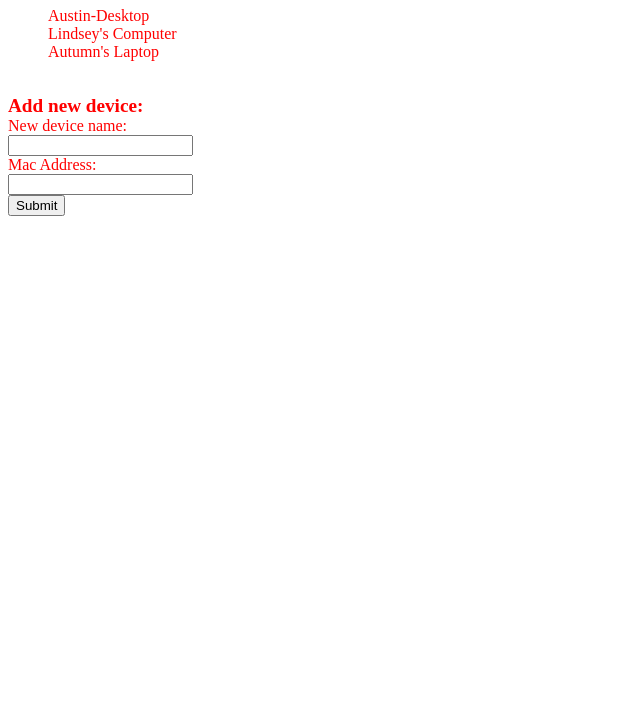
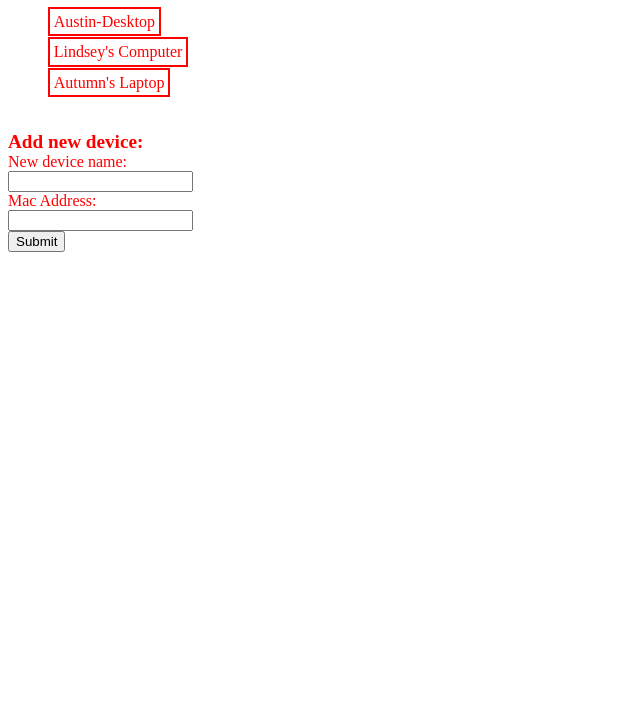
Before and after one commit to ajesquirell/Node.JS_Wake-On-LAN-Server, a website: page files/index.html in a window 1280 px wide. Shown: the part 73-800 px from the top of the page, without its empty margins (0-640 px from the left). Drawn offline with Linux system fonts and the light colour scheme.

Commit message:
Changed look

```diff
--- a/files/app.js
+++ b/files/app.js
@@ -13,7 +13,7 @@ const fetchJson = async () => {
 fetchJson()
     .then(data =>{
         console.log('data: ', data);
-        deviceData = data
+        deviceData = data;
 
         for (const p in deviceData) {
             var listItem = document.createElement("li");
--- a/files/index.html
+++ b/files/index.html
@@ -1,7 +1,7 @@
 <!DOCTYPE html>
 
 <head>
-
+    <title>Wake-On-LAN Server</title>
     <link rel="stylesheet" href="styles.css">
     <script src="app.js"></script>
 </head>
@@ -10,7 +10,7 @@
     <h1>Choose a device to wake:</h1>
 
     <ul id="devices">
-
+        <!--Devices go here, populated by JS-->
     </ul>
 
     <br>
--- a/files/styles.css
+++ b/files/styles.css
@@ -7,8 +7,15 @@ footer b{
 
 li{
     list-style: none;
+    transition: background-color .6s, color .6s;
+    width: max-content;
+    padding: .3%;
+    margin-bottom: .1%;
+    border: 2px solid red;
 }
 
 li:hover{
-    color: green;
+    color: white;
+    background-color: blue;
+    cursor: crosshair;
 }
--- a/server.js
+++ b/server.js
@@ -6,7 +6,6 @@ const fs = require('fs');
 
 // Express module
 const express = require('express');
-//const { json } = require('express');
 const app = express();
 
 app.use(log_response);
@@ -15,7 +14,6 @@ app.use(express.static('files')); // This automatically serves index.html in the
 
 app.get('/wake_device', (req, res) => {
     wol.wake(req.query.mac_address);
-    //wol.wake('00:D8:61:5A:8F:C0');
     console.log(req.query.mac_address);
     res.write('<html>');
     res.write('<head> <title> Success! </title> </head>');
```
